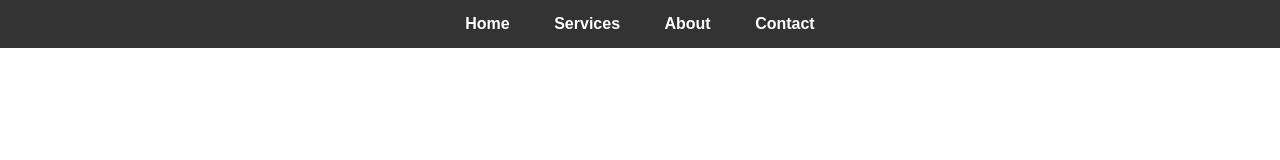
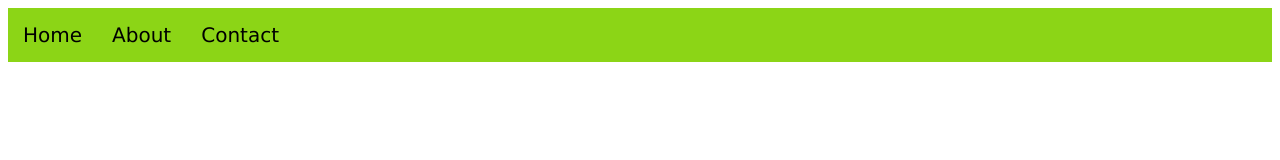
Before and after one commit to spaceman252/Summative1, a plain HTML site: page index.html in a window 1280 px wide. Drawn offline with Linux system fonts and the light colour scheme.

Commit message:
added basic styled nav bar

```diff
--- a/index.html
+++ b/index.html
@@ -7,12 +7,11 @@
     <link rel="stylesheet" href="styles.css" />
 </head>
 <body>
-    <nav>
+    <nav class="navbar">
         <ul>
             <li><a href="#home">Home</a></li>
-            <li><a href="#services">Services</a></li>
             <li><a href="#about">About</a></li>
-            <li><a href="#contact">Contact</a></li>
+            <li><a href="#Converter">Contact</a></li>
         </ul>
     </nav>
 
--- a/styles.css
+++ b/styles.css
@@ -1,32 +1,23 @@
-/* Basic reset for styling */
-* {
-    margin: 0;
-    padding: 0;
-    box-sizing: border-box;
+.navbar ul{
+    list-style-type: none;
+    background-color: rgb(140, 213, 22);
+    padding: 0px;
+    margin: 0px;
+    overflow: hidden;
 }
 
-nav {
-    background-color: #333;
-    font-family: Arial, sans-serif;
+.navbar a{
+    color: black;
+    text-decoration: none;
+    padding: 15px;
+    display: block;
+    text-align: center;
+    font-family: verdana;
+    font-size: 20px;
 }
-
-nav ul {
-    list-style-type: none;
-    text-align: center;
+.navbar a:hover{
+    background-color: whitesmoke;
 }
-
-nav ul li {
-    display: inline-block;
+.navbar li{
+    float: left;
 }
-
-nav ul li a {
-    display: block;
-    padding: 15px 20px;
-    text-decoration: none;
-    color: white;
-    font-weight: bold;
-}
-
-nav ul li a:hover {
-    background-color: #555;
-}
```
